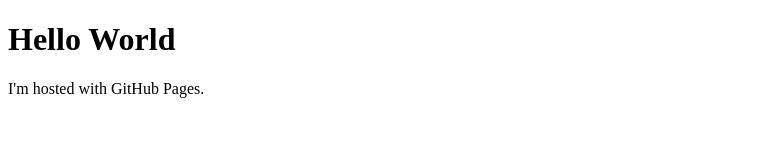
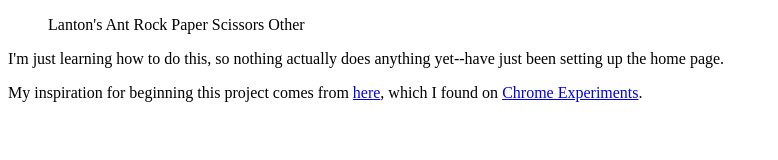
Before and after one commit to Sedkeron/sedkeron.github.io, a plain HTML site: page index.html in a window 1280 px wide. Shown: the whole page, without its empty margins (0-778 px from the left). Drawn offline with Linux system fonts and the light colour scheme.

Commit message:
Changed contents to match purpose.
HTML now makes sense with eventual purpose of website. CSS has been
started.

```diff
--- a/index.html
+++ b/index.html
@@ -1,7 +1,18 @@
 <!DOCTYPE html>
 <html>
-<body>
-<h1>Hello World</h1>
-<p>I'm hosted with GitHub Pages.</p>
-</body>
+	<head>
+		<title>Sedkeron's Cellular Automata (WIP)</title>
+	</head>
+	<body>
+		<div id='navbar'>
+			<ul>
+				<il>Lanton's Ant</il>
+				<il>Rock Paper Scissors</il>
+				<il>Other</il>
+			</ul>
+		</div>
+		<p>I'm just learning how to do this, so nothing actually does anything yet--have just been setting up the home page.</p>
+
+		<p>My inspiration for beginning this project comes from <a href='http://jaxry.github.io/colorful-life'>here</a>, which I found on <a href='chromeexperiments.com'>Chrome Experiments</a>.
+	</body>
 </html>
```
Also changed, not shown: stylesheet.css (added).
